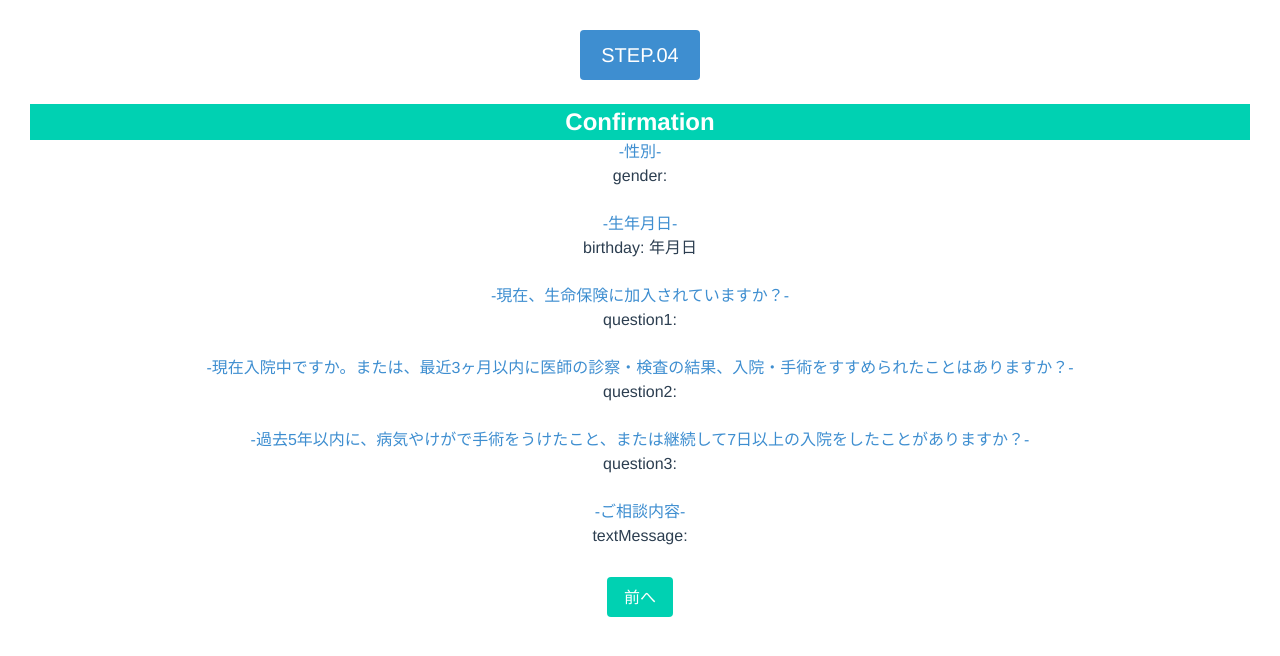
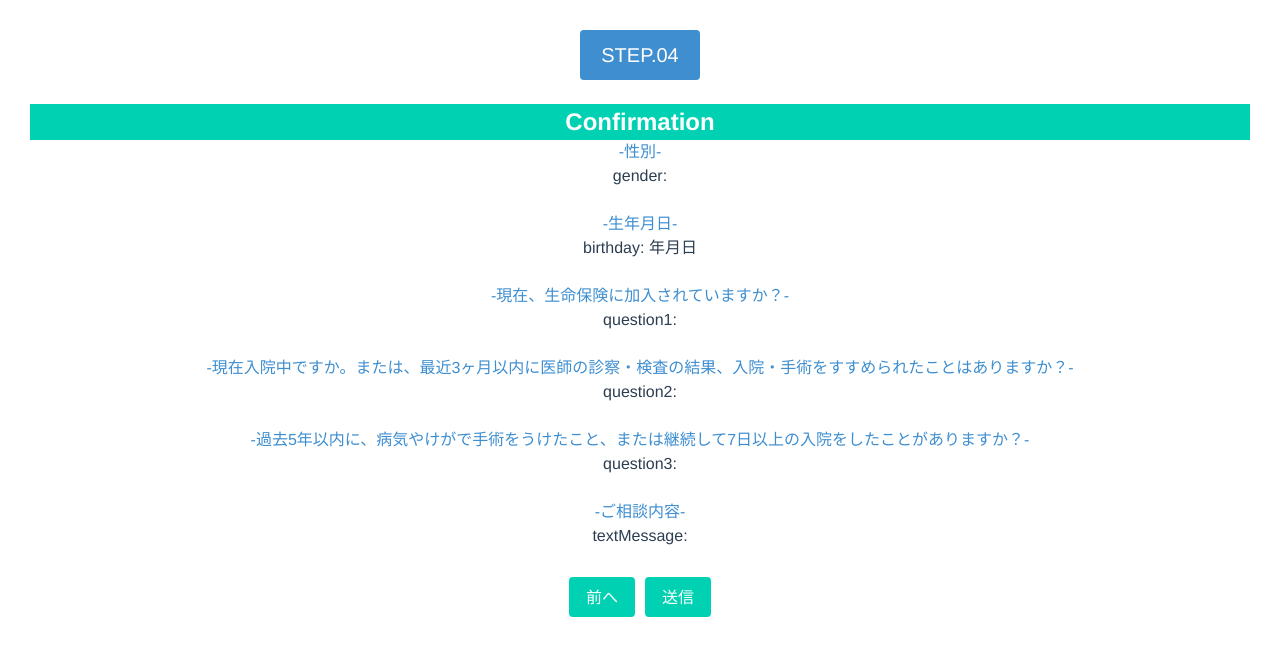
Before and after one commit to gorinesia/vue-project, a Vue app: page /confirm in a window 1280 px wide. Shown: the top 656 px of the page. Built offline with nearby package versions, Linux system fonts and the light colour scheme.

Commit message:
made a button

```diff
--- a/src/views/ConfirmForm.vue
+++ b/src/views/ConfirmForm.vue
@@ -22,6 +22,7 @@
 		<p>textMessage: {{ textMessage }}</p>
 		<br>
 		<button class="button is-primary" @click="back">前へ</button>
+		<button class="button is-primary">送信</button>
 	</div>
 </template>
 
```
